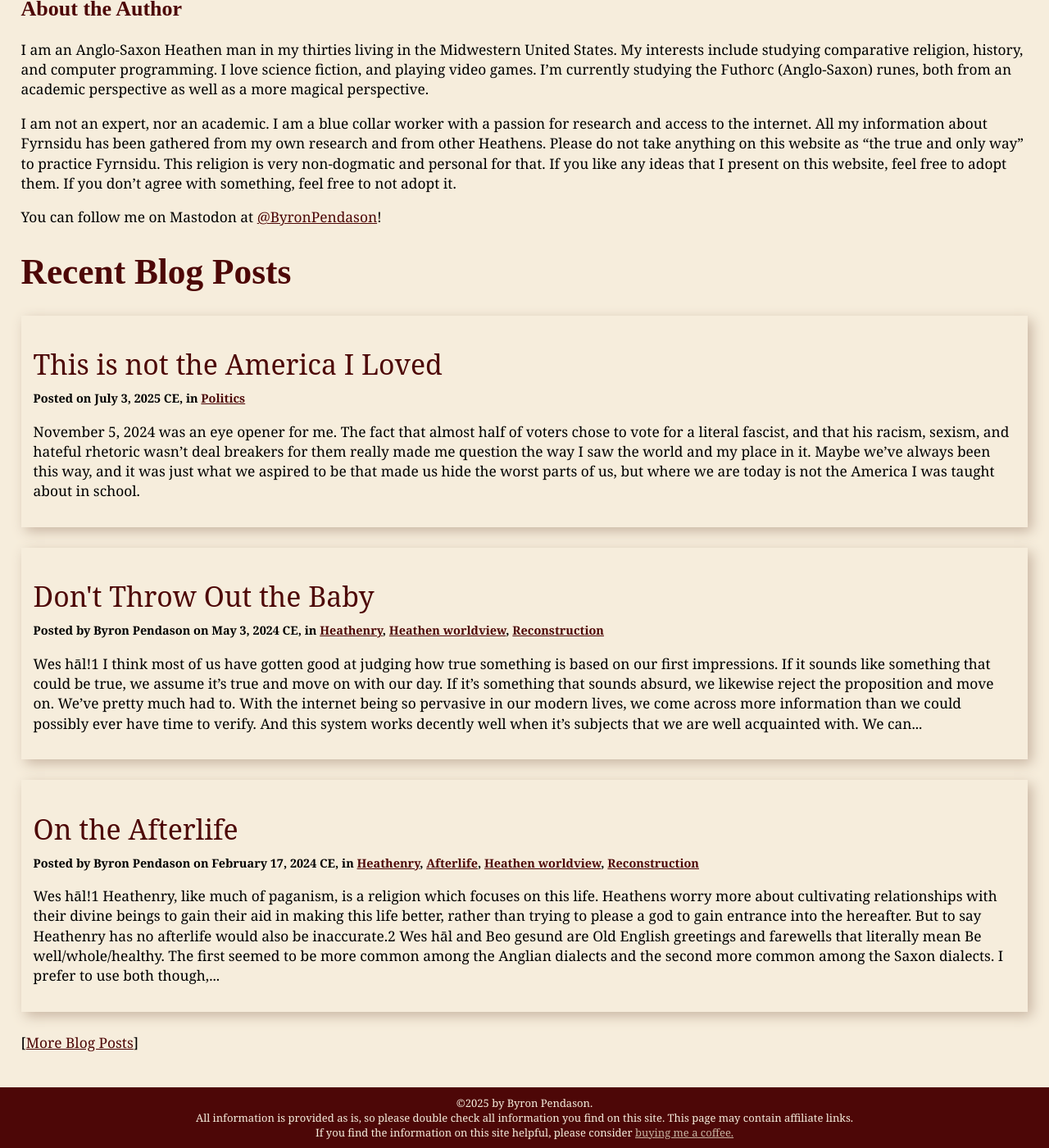
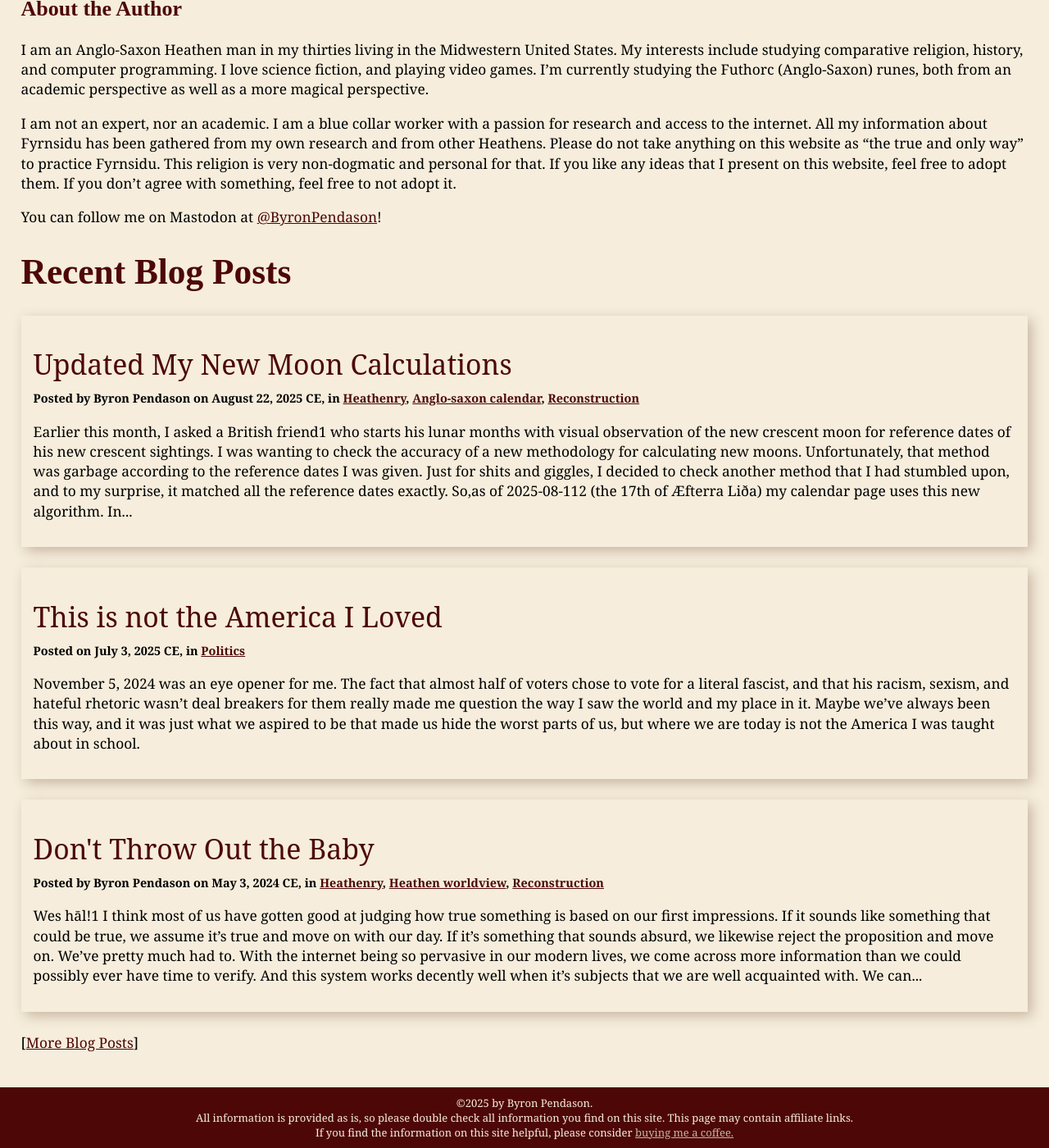
Before and after one commit to byronpendason/byronpendason.github.io, a Jekyll site: the page built from index.md, in a window 1280 px wide and 1400 px high, scrolled down 1113 px. Shown: the whole window at 82% size. Built offline with Jekyll 4.4.1, drawn with Linux system fonts in a browser that asks for light colours; some web fonts are replaced; our own code applies the rules of GitHub Pages for plain Markdown files; comment, search, counter and statistics services are not loaded; some of the changed lines change nothing that is shown.

Commit message:
Update 2025-08-22-updated-my-new-moon-calculations.md

```diff
--- a/_posts/2025-08-22-updated-my-new-moon-calculations.md
+++ b/_posts/2025-08-22-updated-my-new-moon-calculations.md
@@ -2,7 +2,6 @@
 title: Updated My New Moon Calculations
 author: Byron Pendason
 date: 2025-08-22
-published: false
 layout: post
 categories: [Heathenry, anglo-saxon calendar, reconstruction]
 ---
@@ -55,11 +54,11 @@
 
 There are also benefits to knowing in advance when your month is going to start. You can plan better, maybe take vacation from work for example. One reason that Muslims in America have started switching to a calculated new crescent is because many jobs require 2 or more weeks advanced notice for taking time off work, and its easier to get your holidays legally recognized if you can tell them when your holiday is rather than saying "Well, its going to be one of these two days, depending on when the new crescent can be seen."
 
-Most lunisolar and lunar calendars that have survived into the modern day have evolved to using a calculated calendar. I mentioned earlier how the majority of Jews have been using a calculated calendar for almost a millennium and a half, and how many Muslims are transitioning to using a calendar that can be planned out years in advance. Same thing is happening with Hindus, especially those outside India. The Chinese have also been calculating their calendar for quite a while now (though admittedly it's a lot easier for them since the conjunction begins their months and can be calculated in advance wit great precision). The transition from purely observational calendar to one that can be calculated seems to be a natural development for lunisolar calendars, and I think the Anglo-Saxon Heathens would have been no different if they had survived into the modern day.
+Most lunisolar and lunar calendars that have survived into the modern day have evolved to using a calculated calendar. I mentioned earlier how the majority of Jews have been using a calculated calendar for almost a millennium and a half, and how many Muslims are transitioning to using a calendar that can be planned out years in advance. Same thing is happening with Hindus, especially those outside India. The Chinese have also been calculating their calendar for quite a while now (though admittedly it's a lot easier for them since the conjunction begins their months and can be calculated in advance with great precision). The transition from purely observational calendar to one that can be calculated seems to be a natural development for lunisolar calendars, and I think the Anglo-Saxon Heathens would have been no different if their religion had survived into the modern day.
 
 ## Conclusion
 
-I have been trying for a long time to get my calendar app to be a accurate as possible. The problem that I've consistently ran into is accurately calculating the beginning of the month because there are so many variables that can factor into the visibility of the new crescent. I've used several different methods over the years that I've been using my reconstructed Anglo-Saxon calendar. My newest algorithm appears to have an 87.5% accuracy when compared to new crescent sightings, and the remaining 1 out of the 8 lunar months so far this year appears to be remedied with a simple adjustment for conjunctions close to midnight. Mine Wyrtruman is committed to having the highest accuracy possible, and in pursuit of that goal I present my latest update to [my calendar page](https://www.minewyrtruman.com/anglosaxoncalendar).
+I have been trying for a long time to get my calendar app to be as accurate as possible. The problem that I've consistently ran into is accurately calculating the beginning of the month because there are so many variables that can factor into the visibility of the new crescent. I've used several different methods over the years that I've been using my reconstructed Anglo-Saxon calendar. My newest algorithm appears to have at least an 87.5% accuracy when compared to new crescent sightings, and the remaining 1 out of the 8 lunar months so far this year appears to be remedied with a simple adjustment for conjunctions close to midnight. Mine Wyrtruman is committed to having the highest accuracy possible, and in pursuit of that goal I present my latest update to [my calendar page](https://www.minewyrtruman.com/anglosaxoncalendar).
 
 [^1]: I use UTC for all my calculations for the new moon, and I use Tamworth, England, for any calculations
 9e3tt qthat require a location. I have to use some time zone as my "international dateline", and the one that contains the homeland of the people for whose calendar I am trying to reconstruct only makes sense to me. This also makes calculations easier since most astronomical data seems to be given in UTC.
```
